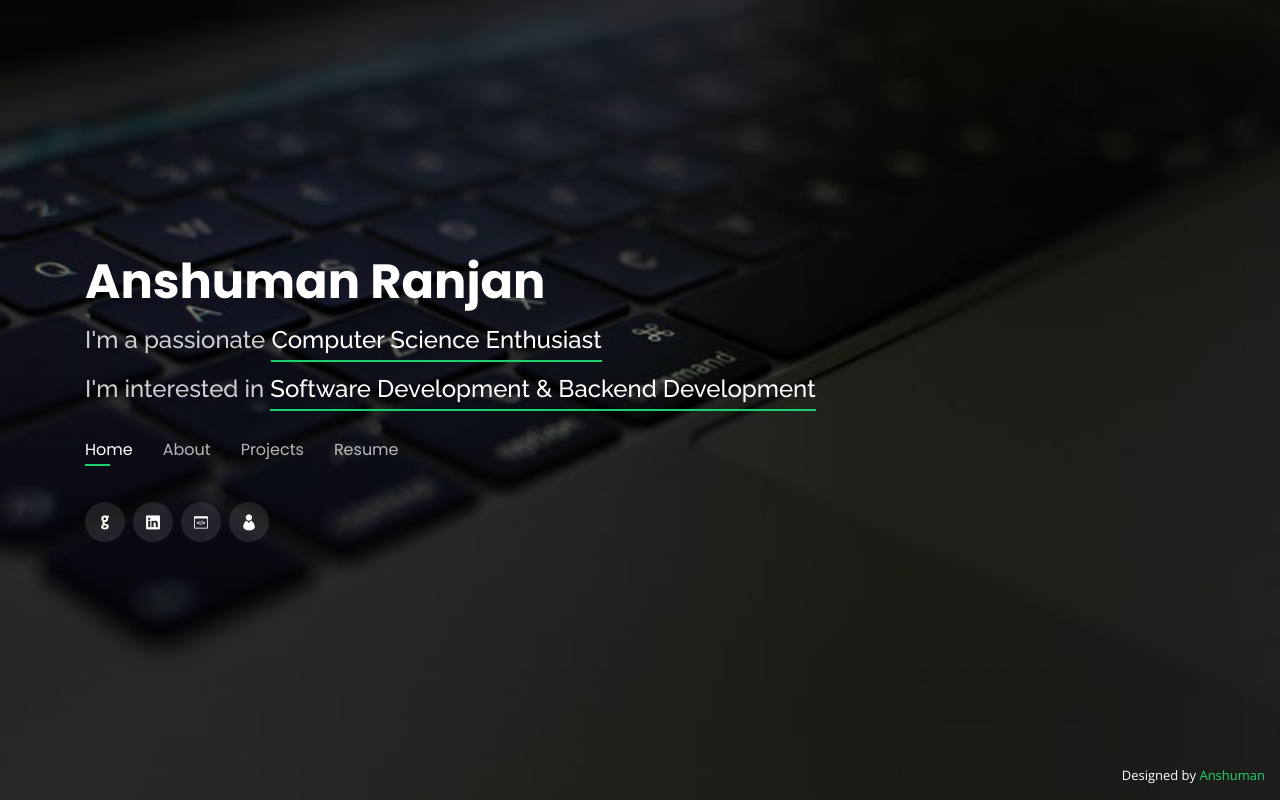
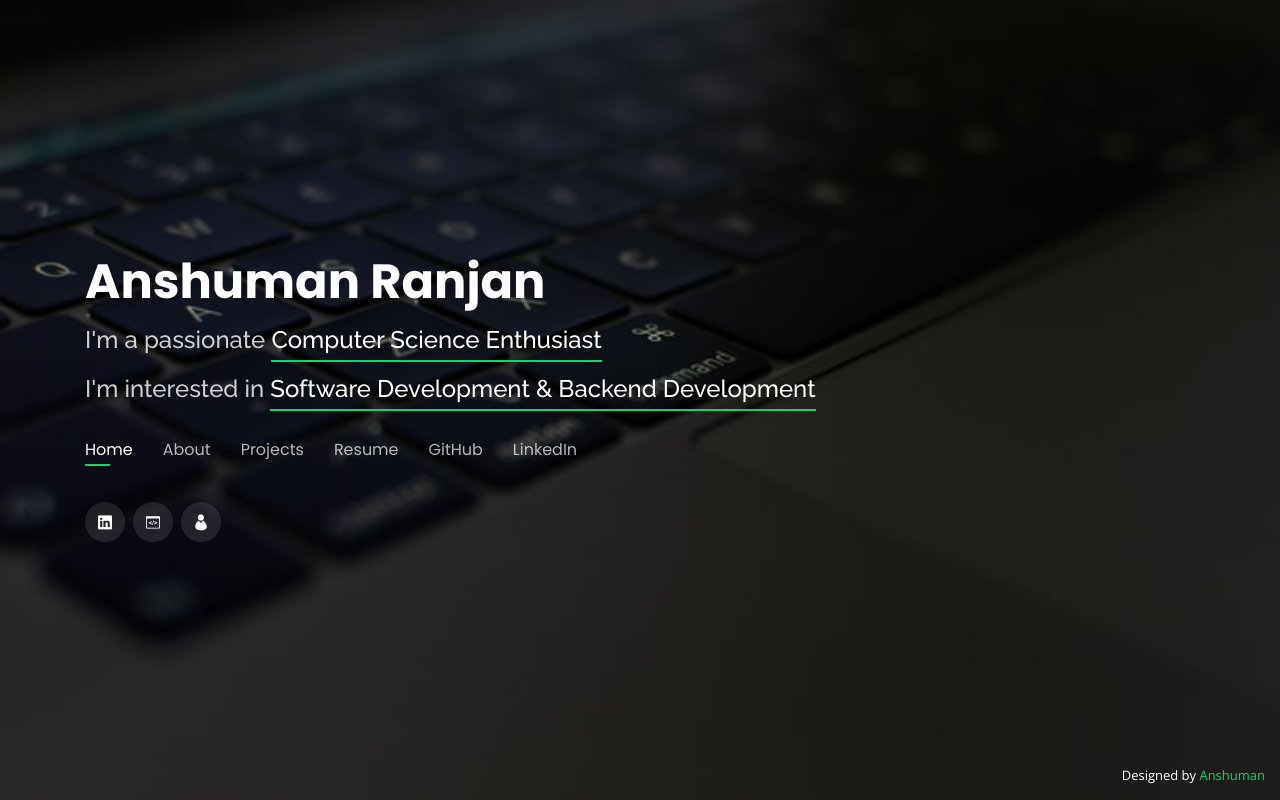
Before and after one commit to Anshumanformal/Portfolio, a plain HTML site: page index.html in a window 1280 px wide. Drawn offline with nearby package versions, Linux system fonts and the light colour scheme.

Commit message:
1. Added Linkedin to front page 2. Added Github to front page

```diff
--- a/index.html
+++ b/index.html
@@ -59,13 +59,15 @@
          <!-- <li><a href="#resume">Resume</a></li> -->
           <li><a href="#services">Projects</a></li>
          <li><a href="https://drive.google.com/file/d/1t74B2f66sFf8aaSOhhgO95DH-baqpg5x/view?usp=share_link" target="_blank">Resume</a></li>
+         <li><a href="https://github.com/Anshumanformal" target="_blank">GitHub</a></li>
+         <li><a href="https://www.linkedin.com/in/anshuman-ranjan-formal" target="_blank">LinkedIn</a></li>
           <!-- <li><a href="#portfolio">Portfolio</a></li> -->
           <!-- <li><a href="#contact">Contact</a></li> -->
         </ul>
       </nav><!-- .nav-menu -->
 
       <div class="social-links">
-        <a href="https://github.com/Anshumanformal" class="github" title="Github profile" target="_blank"><i class="icofont-github"></i></a>
+        <!-- <a href="https://github.com/Anshumanformal" class="github" title="Github profile" target="_blank"><i class="icofont-github"></i></a> -->
         <a href="https://www.linkedin.com/in/anshuman-ranjan-formal" title="LinkedIn profile" class="linkedin" target="_blank"><i class="icofont-linkedin"></i></a>
         <a href="https://gitzilla.netlify.app/users/Anshumanformal" title="Gitzilla-Github repo visualizer" class="gitzilla" target="_blank"><i class="icofont-code"></i></a>
         <a href="https://about.me/anshumanranjan/getstarted" title="About.me" class="aboutme" target="_blank"><i class="icofont-user-alt-2"></i></a>
```
